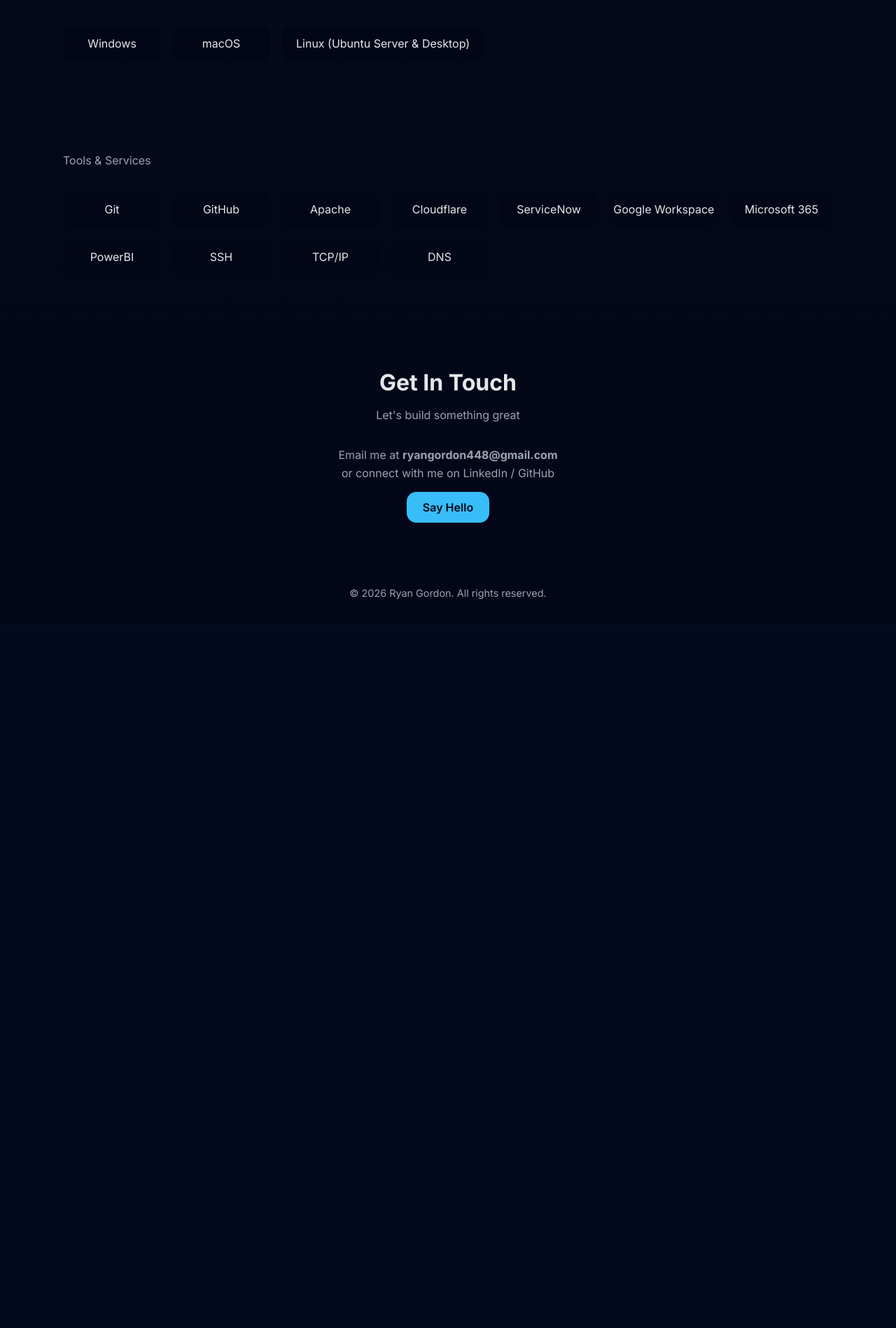
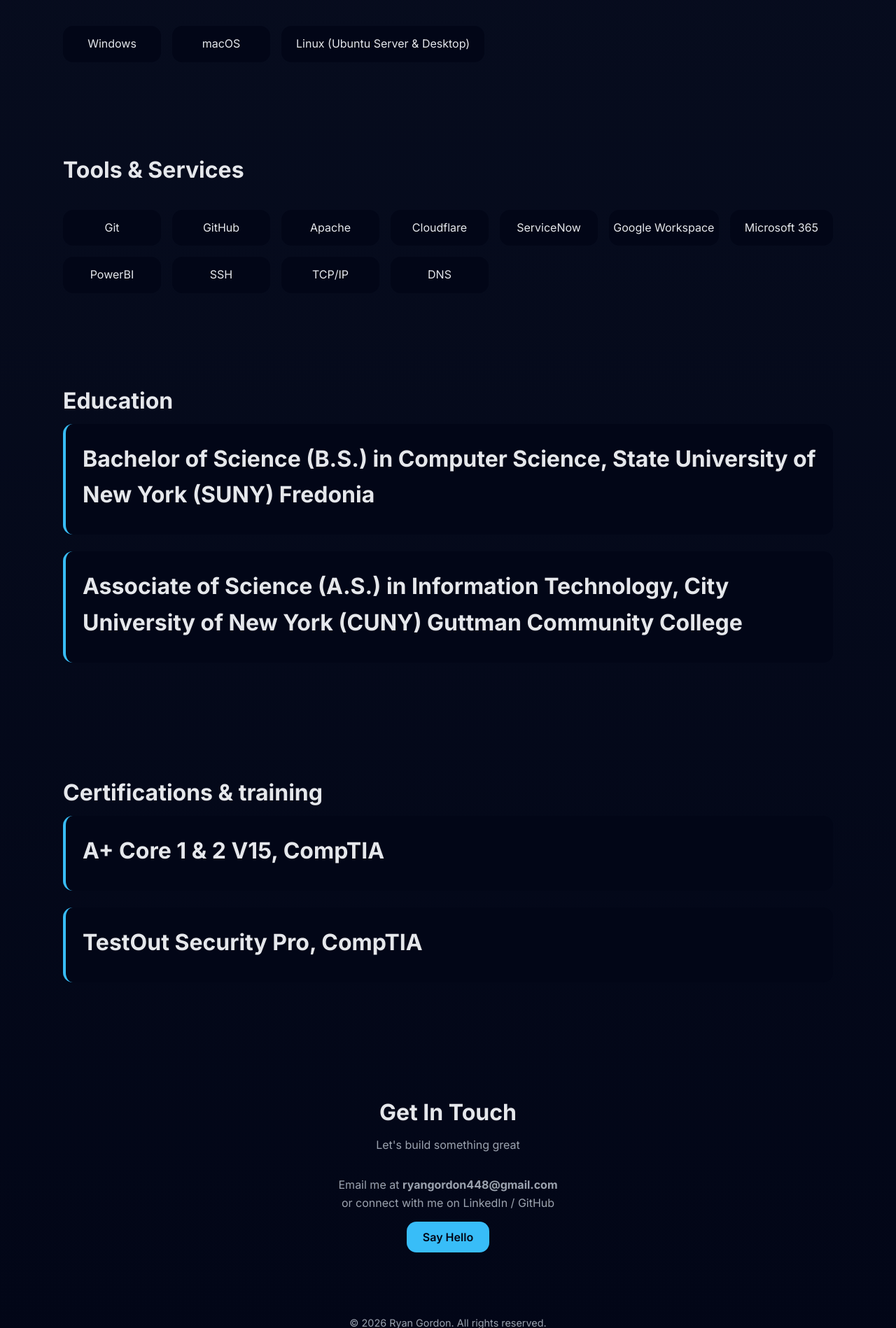
Before and after one commit to ryankgordon/RyanGordon, a Flask app: page /resume in a window 1280 px wide. Shown: the part 3672-5570 px from the top of the page at 70% size. Before the commit the page ends 4528 px from the top, so only its background shows below. Run offline with Flask 3, Linux system fonts and the light colour scheme.

Commit message:
fixing website

```diff
--- a/templates/resume.html
+++ b/templates/resume.html
@@ -179,7 +179,7 @@
       </div>
     </section>
 
-    <!-- Operating Systems skills -->
+  <!-- Operating Systems skills -->
       <section class="container">
         <div class="section-title">
           <h2>Operating Systems</h2>
@@ -194,7 +194,7 @@
 
       <section class="container">
         <div class="section-title">
-          <p>Tools & Services</p>
+          <h2>Tools & Services</h2>
         </div>
 
         <div class="skills-grid">
@@ -212,7 +212,47 @@
         </div>
       </section>
 
-      <!-- CONTACT -->
+  <!-- Education -->
+      <section class="container">
+        <div class="section-title">
+          <h2>Education</h2>
+
+          <div class="experience">
+          <div class="job">
+            <h2>Bachelor of Science (B.S.) in Computer Science, State University of New York (SUNY) Fredonia</h2>
+            </div>
+
+          <div class="experience">
+            <div class="job">
+              <h2>Associate of Science (A.S.) in Information Technology, City University of New York (CUNY) Guttman Community College</h2>
+            </div>
+          </div>
+
+          </div>
+        </div>
+      </section>
+
+  <!-- CERTIFICATIONS & TRAINING -->
+     <section class="container">
+      <div class="section-title">
+        <h2>Certifications & training</h2>
+
+      <div class="experience">
+        <div class="job">
+        <h2>A+ Core 1 & 2 V15, CompTIA</h2>
+          </div>
+
+      <div class="experience">
+        <div class="job">
+          <h2>TestOut Security Pro, CompTIA</h2>
+        </div>
+
+      </div>
+      </div>
+      </div>
+     </section>
+
+  <!-- CONTACT -->
       <section id="contact" class="container contact">
         <div class="section-title">
           <h2>Get In Touch</h2>
@@ -231,7 +271,7 @@
         </a>
       </section>
 
-      <!-- FOOTER -->
+  <!-- FOOTER -->
       <footer>
         © 2026 Ryan Gordon. All rights reserved.
       </footer>
```
